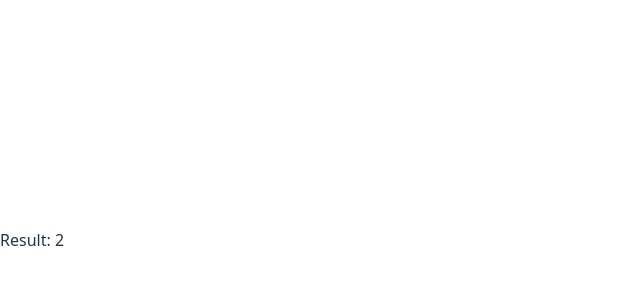
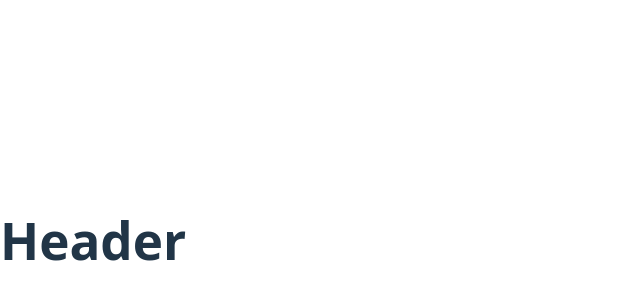
Before and after one commit to 3chif-pre-tsd/bitsecure, a React (Vite) app in the folder bitsecure/: page / in a window 1280 px wide. Shown: the part 160-460 px from the top of the page, without its empty margins (0-640 px from the left). Built offline with nearby package versions, Linux system fonts and the light colour scheme.

Commit message:
ADD: first component header

```diff
--- a/bitsecure/src/App.tsx
+++ b/bitsecure/src/App.tsx
@@ -1,10 +1,12 @@
-
+import LoginHeader from "./components/LoginHeader"
 export default function App() {
 
 
   return (
+    <>
     <div>
-      <p>Result: {1 + 1}</p>
+      <LoginHeader/>
     </div>
+    </>
   )
 }
--- /dev/null
+++ b/bitsecure/src/components/Header.css
@@ -0,0 +1,3 @@
+.ueberschrift{
+    font-size: larger;
+}
--- /dev/null
+++ b/bitsecure/src/components/LoginHeader.tsx
@@ -0,0 +1,7 @@
+<link rel="stylesheet" href="./Header.css" />
+export default function LoginHeader()
+{
+    return(
+        <h1 className="ueberschrift">Header</h1>
+    )
+}
```
